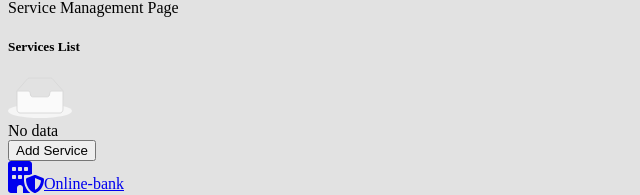
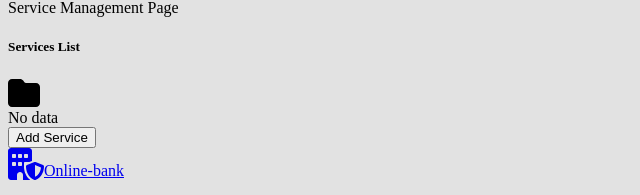
Before and after one commit to pshigotskaya26/online-banking-2023-team, a React (Create React App) app: page /services in a window 1280 px wide. Shown: the part 498-693 px from the top of the page, without its empty margins (0-640 px from the left). Built offline with nearby package versions, Linux system fonts and the light colour scheme.

Commit message:
refactor: refactored logo empty box

```diff
--- a/src/components/enptyBox/index.tsx
+++ b/src/components/enptyBox/index.tsx
@@ -1,20 +1,12 @@
-const EmptyBox = () => {
-  return <div className={"flex flex-col align-center py-12"}>
+import {faFolder} from "@fortawesome/free-solid-svg-icons";
+import {FontAwesomeIcon} from "@fortawesome/react-fontawesome";
+
+const EmptyBox = ({text = "No data"}: { text?: string }) => {
+  return <div className={"flex flex-col p-2.5 min-h-[200px]  text-center align-center border-dotted border-gray-200 border-2 w-full h-full"}>
     <div className="">
-      <svg width="64" height="41" viewBox="0 0 64 41" xmlns="http://www.w3.org/2000/svg">
-        <g transform="translate(0 1)" fill="none">
-          <ellipse fill="#f5f5f5" cx="32" cy="33" rx="32" ry="7"></ellipse>
-          <g stroke="#d9d9d9">
-            <path
-              d="M55 12.76L44.854 1.258C44.367.474 43.656 0 42.907 0H21.093c-.749 0-1.46.474-1.947 1.257L9 12.761V22h46v-9.24z"></path>
-            <path
-              d="M41.613 15.931c0-1.605.994-2.93 2.227-2.931H55v18.137C55 33.26 53.68 35 52.05 35h-40.1C10.32 35 9 33.259 9 31.137V13h11.16c1.233 0 2.227 1.323 2.227 2.928v.022c0 1.605 1.005 2.901 2.237 2.901h14.752c1.232 0 2.237-1.308 2.237-2.913v-.007z"
-              fill="#fafafa"></path>
-          </g>
-        </g>
-      </svg>
+      <FontAwesomeIcon icon={faFolder} className={"text-gray-300 "} size={"2xl"}/>
     </div>
-    <div className="text-gray-500">No data</div>
+    <div className="text-gray-500">{text}</div>
   </div>
 }
 
```
